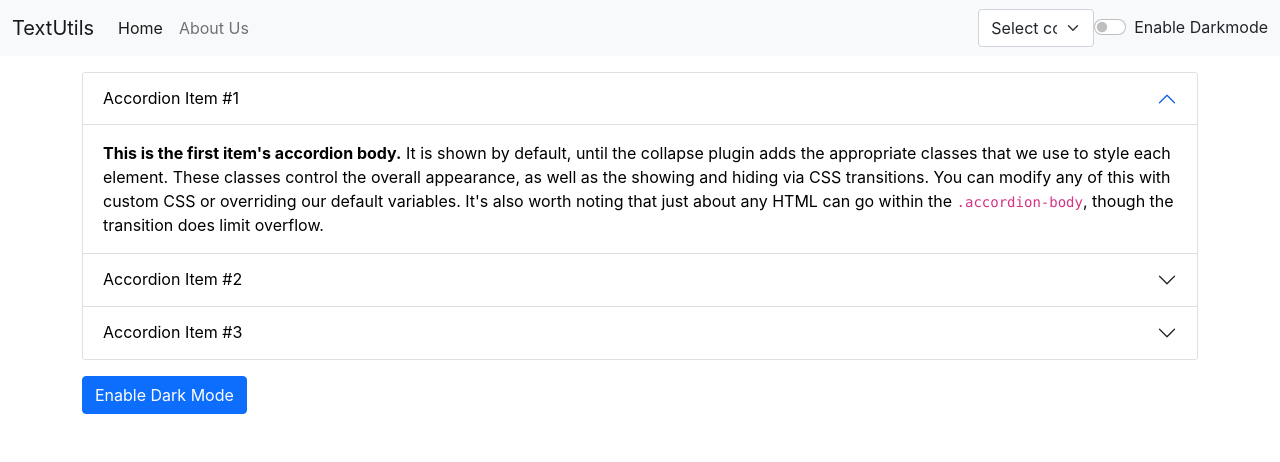
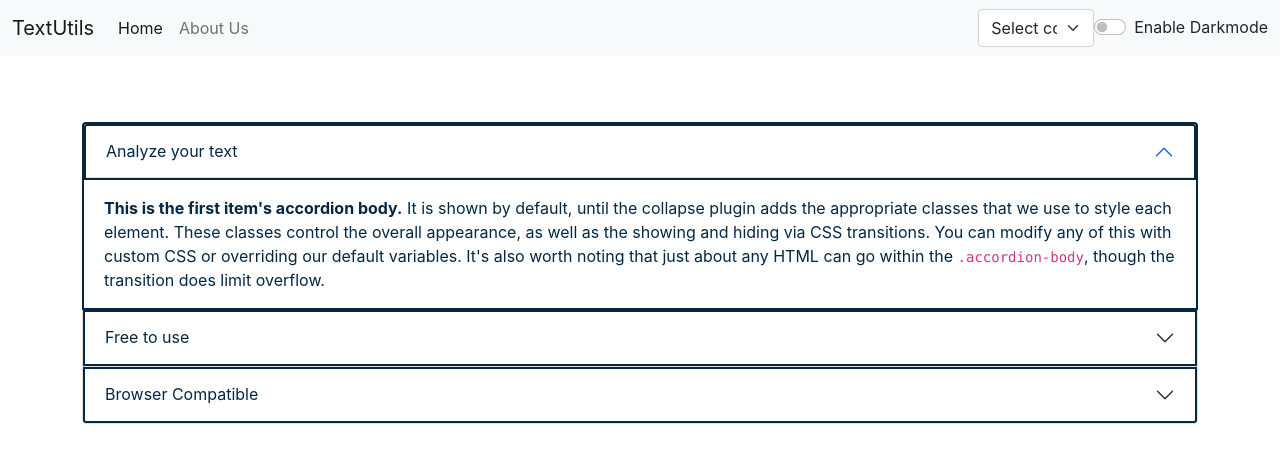
Before and after one commit to SheetalKabra/textutils, a React (Create React App) app: page /about in a window 1280 px wide. Shown: the top 462 px of the page. Built offline with nearby package versions, Linux system fonts and the light colour scheme.

Commit message:
video 19 completed - resolve issues of textutils

```diff
--- a/package.json
+++ b/package.json
@@ -14,6 +14,8 @@
     "web-vitals": "^1.0.1"
   },
   "scripts": {
+    "predeploy": "npm run build",
+    "deploy": "gh-pages -d build",
     "start": "react-scripts start",
     "build": "react-scripts build",
     "test": "react-scripts test",
--- a/public/index.html
+++ b/public/index.html
@@ -13,7 +13,7 @@
     <link rel="manifest" href="%PUBLIC_URL%/manifest.json" />
     <link href="https://cdn.jsdelivr.net/npm/bootstrap@5.1.2/dist/css/bootstrap.min.css" rel="stylesheet" integrity="sha384-uWxY/CJNBR+1zjPWmfnSnVxwRheevXITnMqoEIeG1LJrdI0GlVs/9cVSyPYXdcSF" crossorigin="anonymous">
 
-    <title>TextUtils - Home</title>
+    <title>TextUtils - Word counter | Character counter | Remove extra spaces</title>
   </head>
   <body>
     <noscript>You need to enable JavaScript to run this app.</noscript>
--- a/src/App.js
+++ b/src/App.js
@@ -18,46 +18,51 @@ function App() {
   const[color, setColor] = useState('black');
   const[colorArray, setColorArray] = useState({
     'colorValue' : 'black',
-    'backgroundColor' : 'white'
+    'backgroundColor' : 'white',
+    'backgroundColorTextForm' : 'white'
   });
 
   const toggleMode = ()=>{
     let backgroundColor = '';
+    let backgroundColorTextForm = '';
     let colorValue = '';
-    console.log(color)
     if(mode === 'light'){
       setMode('dark');
       if(color === 'red'){
         backgroundColor = '#dd0430';
+        backgroundColorTextForm = '#c13939';
         colorValue = '';
       }else{
-        backgroundColor = 'grey';
+        backgroundColor = '#122c5d';
+        backgroundColorTextForm = '#4c6aa1';
         colorValue = '';
       }
       showAlert("Dark mode has been enabled!!!", 'success');
-      document.title= 'Textutils - Dark Mode';
+      //document.title= 'Textutils - Dark Mode';
     }else{
       setMode('light');
       if(color === 'red'){
         backgroundColor = '#d9677e';
+        backgroundColorTextForm = '#db8c9c';
         colorValue = '';
       }else{
         backgroundColor = 'white';
+        backgroundColorTextForm = 'white';
         colorValue = '';
       }
       showAlert("Light mode has been enabled!!!", 'success');
-      document.title= 'Textutils - Light Mode';
+      //document.title= 'Textutils - Light Mode';
     }
 
     document.body.style.backgroundColor = backgroundColor;
       setColorArray({
         'color' : colorValue,
-        'backgroundColor' : backgroundColor
+        'backgroundColor' : backgroundColor,
+        'backgroundColorTextForm' : backgroundColorTextForm
       });
   };
   const changeColor = (event)=>{
     setColor(event.target.value);
-    console.log(color);
   };
   const showAlert = (message, type)=>{
     setAlert({
@@ -76,10 +81,10 @@ function App() {
       <div className="container my-3">
         <Switch>
           <Route path="/about">
-            <About />
+            <About mode={mode}/>
           </Route>
           <Route path="/">
-          <Textform heading="Enter the text to analyze " mode={mode} showAlert={showAlert} colorArray={colorArray}/>
+          <Textform heading="Try Textutils - word counter, character counter, remove extra spaces " mode={mode} showAlert={showAlert} colorArray={colorArray}/>
           </Route>
         </Switch>
       </div>
--- a/src/components/About.js
+++ b/src/components/About.js
@@ -1,26 +1,19 @@
-import React,{useState} from 'react'
+import React from 'react'
 
-export default function About() {
-    const[myStyle, setMyStyle] = useState({
-        color: "black", backgroundColor:"white"
-    });
-    const[buttonText, setButtonText] = useState("Enable Dark Mode");
-    const toggleMode = ()=>{
-        if(myStyle.color === "white"){
-            setMyStyle({color: "black", backgroundColor:"white"});
-            setButtonText("Enable Dark Mode");
-        }else{
-            setMyStyle({color: "white", backgroundColor:"black"});
-            setButtonText("Enable Light Mode");
-        }
-    }
+export default function About(props) {
+    let myStyle = {
+        color: props.mode === 'dark' ? 'white' : '#042743',
+        backgroundColor: props.mode === 'dark' ? 'rgb(36,74,104)': 'white',
+        border: '2px solid',
+        borderColor: props.mode === 'dark' ? 'white': '#042743'
+    };
     return (
         <div>
-            <div className="accordion" id="accordionExample" style={myStyle}>
+            <div className="accordion" id="accordionExample" style={{color: props.mode === 'dark' ? 'white' : '#042743'}}>
                 <div className="accordion-item" style={myStyle}>
                     <h2 className="accordion-header" id="headingOne">
                     <button className="accordion-button" style={myStyle} type="button" data-bs-toggle="collapse" data-bs-target="#collapseOne" aria-expanded="true" aria-controls="collapseOne">
-                        Accordion Item #1
+                        Analyze your text
                     </button>
                     </h2>
                     <div id="collapseOne" className="accordion-collapse collapse show" aria-labelledby="headingOne" data-bs-parent="#accordionExample">
@@ -29,10 +22,10 @@ export default function About() {
                     </div>
                     </div>
                 </div>
-                <div className="accordion-item" style={myStyle}>
+                <div className="accordion-item" style={{color: props.mode === 'dark' ? 'white' : '#042743'}}>
                     <h2 className="accordion-header" id="headingTwo">
                     <button className="accordion-button collapsed" style={myStyle} type="button" data-bs-toggle="collapse" data-bs-target="#collapseTwo" aria-expanded="false" aria-controls="collapseTwo">
-                        Accordion Item #2
+                        Free to use
                     </button>
                     </h2>
                     <div id="collapseTwo" className="accordion-collapse collapse" aria-labelledby="headingTwo" data-bs-parent="#accordionExample">
@@ -41,10 +34,10 @@ export default function About() {
                     </div>
                     </div>
                 </div>
-                <div className="accordion-item" style={myStyle}>
+                <div className="accordion-item" style={{color: props.mode === 'dark' ? 'white' : '#042743'}}>
                     <h2 className="accordion-header" id="headingThree">
                     <button className="accordion-button collapsed" style={myStyle} type="button" data-bs-toggle="collapse" data-bs-target="#collapseThree" aria-expanded="false" aria-controls="collapseThree">
-                        Accordion Item #3
+                        Browser Compatible
                     </button>
                     </h2>
                     <div id="collapseThree" className="accordion-collapse collapse" aria-labelledby="headingThree" data-bs-parent="#accordionExample">
@@ -54,7 +47,7 @@ export default function About() {
                     </div>
                 </div>
             </div>
-            <button className="btn btn-primary my-3" onClick={toggleMode}>{buttonText}</button>
+            {/* <button className="btn btn-primary my-3" onClick={toggleMode}>{buttonText}</button> */}
         </div>
     )
 }
--- a/src/components/Alert.js
+++ b/src/components/Alert.js
@@ -6,8 +6,10 @@ function Alert(props) {
         return lower.charAt(0).toUpperCase() + lower.slice(1);
     };
     return (
-        props.alert && <div className={`alert alert-${props.alert.type} alert-dismissible fade show`} role="alert">
-            <strong>{Capitalize(props.alert.type)}</strong> : {props.alert.msg}
+        <div style={{height:'50px'}}>
+            {props.alert && <div className={`alert alert-${props.alert.type} alert-dismissible fade show`} role="alert">
+                <strong>{Capitalize(props.alert.type)}</strong> : {props.alert.msg}
+            </div>}
         </div>
     )
 }
--- a/src/components/Textform.js
+++ b/src/components/Textform.js
@@ -1,5 +1,4 @@
 import React,{useState} from 'react'
-import { CopyToClipboard } from 'react-copy-to-clipboard';
 
 export default function Textform(props) {
     const[text, setText] = useState("");
@@ -24,6 +23,7 @@ export default function Textform(props) {
         var text = document.getElementById("myBox");
         text.select();
         navigator.clipboard.writeText(text.value);
+        document.getSelection().removeAllRanges();
         props.showAlert('Copied to clipboard!', 'success');
     };
     const handleExtraSpaces = ()=>{
@@ -43,16 +43,16 @@ export default function Textform(props) {
     return (
         <>
             <div className="container" style={{color:props.mode === 'dark' ? 'white' : 'black'}}>
-                <h1>{props.heading}</h1>
+                <h1 className="mb-2">{props.heading}</h1>
                 <div className="my-3">
                     <textarea className="form-control" id="myBox" rows="8" value={text} onChange={handleOnChangeEvent}
-                    style={{backgroundColor: props.colorArray.backgroundColor,color:props.mode === 'dark' ? 'white' : 'black'}}></textarea>
+                    style={{backgroundColor: props.colorArray.backgroundColorTextForm,color:props.mode === 'dark' ? 'white' : 'black'}}></textarea>
                 </div>
-                <button className="btn btn-primary" onClick={handleUpperCaseEvent}>Convert to Upper Case</button>
-                <button className="btn btn-primary mx-1" onClick={handleLowerCaseEvent}>Convert to Lower Case</button>
-                <button className="btn btn-primary mx-1" onClick={handleCopyText}>Copy Text</button>
-                <button className="btn btn-primary mx-1" onClick={handleExtraSpaces}>Remove Extra Spaces</button>
-                <button className="btn btn-primary mx-1" onClick={handleClearEvent}>Clear Text</button>
+                <button disabled={text.length === 0} className="btn btn-primary" onClick={handleUpperCaseEvent}>Convert to Upper Case</button>
+                <button disabled={text.length === 0} className="btn btn-primary mx-1 my-1" onClick={handleLowerCaseEvent}>Convert to Lower Case</button>
+                <button disabled={text.length === 0} className="btn btn-primary mx-1 my-1" onClick={handleCopyText}>Copy Text</button>
+                <button disabled={text.length === 0} className="btn btn-primary mx-1 my-1" onClick={handleExtraSpaces}>Remove Extra Spaces</button>
+                <button disabled={text.length === 0} className="btn btn-primary mx-1 my-1" onClick={handleClearEvent}>Clear Text</button>
 
                 {/* <CopyToClipboard text={text} onCopy={onCopyText}>
                     <div className="copy-area">
@@ -65,10 +65,10 @@ export default function Textform(props) {
             </div>
             <div className="container my-3" style={{color:props.mode === 'dark' ? 'white' : 'black'}}>
                 <h2>Your text summary</h2>
-                <p>{text === '' ? 0 : text.trim().split(" ").length} words, {text.length} characters</p>
+                <p>{text.split(" ").filter((element)=>{return element.length!==0}).length} words, {text.length} characters</p>
                 <p>{0.008 * text.split(" ").length} minutes to read.</p>
                 <h2>Preview</h2>
-                <p>{text.length> 0 ? text : "Enter the text in the above textbox to preview"}</p>
+                <p>{text.split(" ").filter((element)=>{return element.length!==0}).length> 0 ? text : "Nothing to preview"}</p>
             </div>
         </>
     )
```
